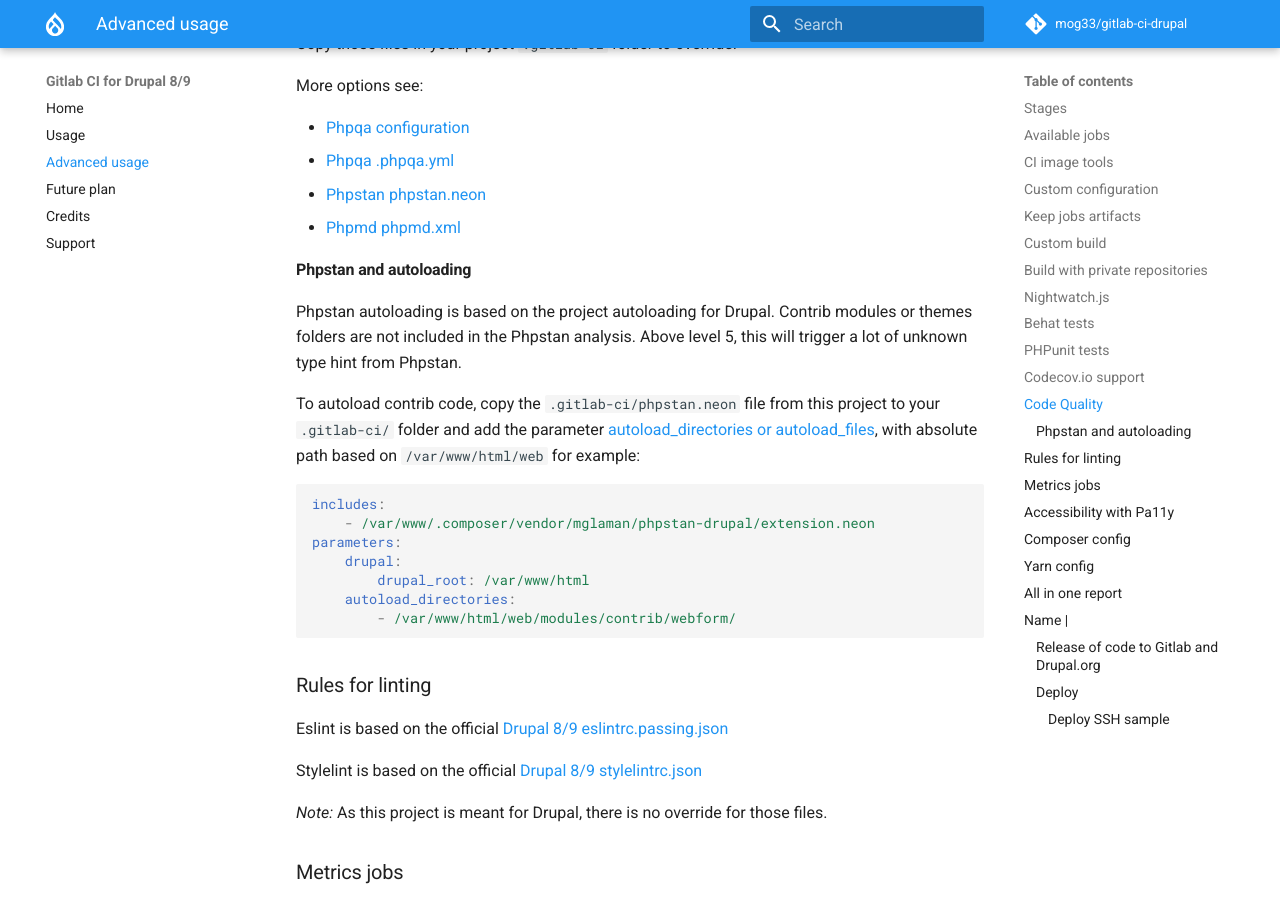
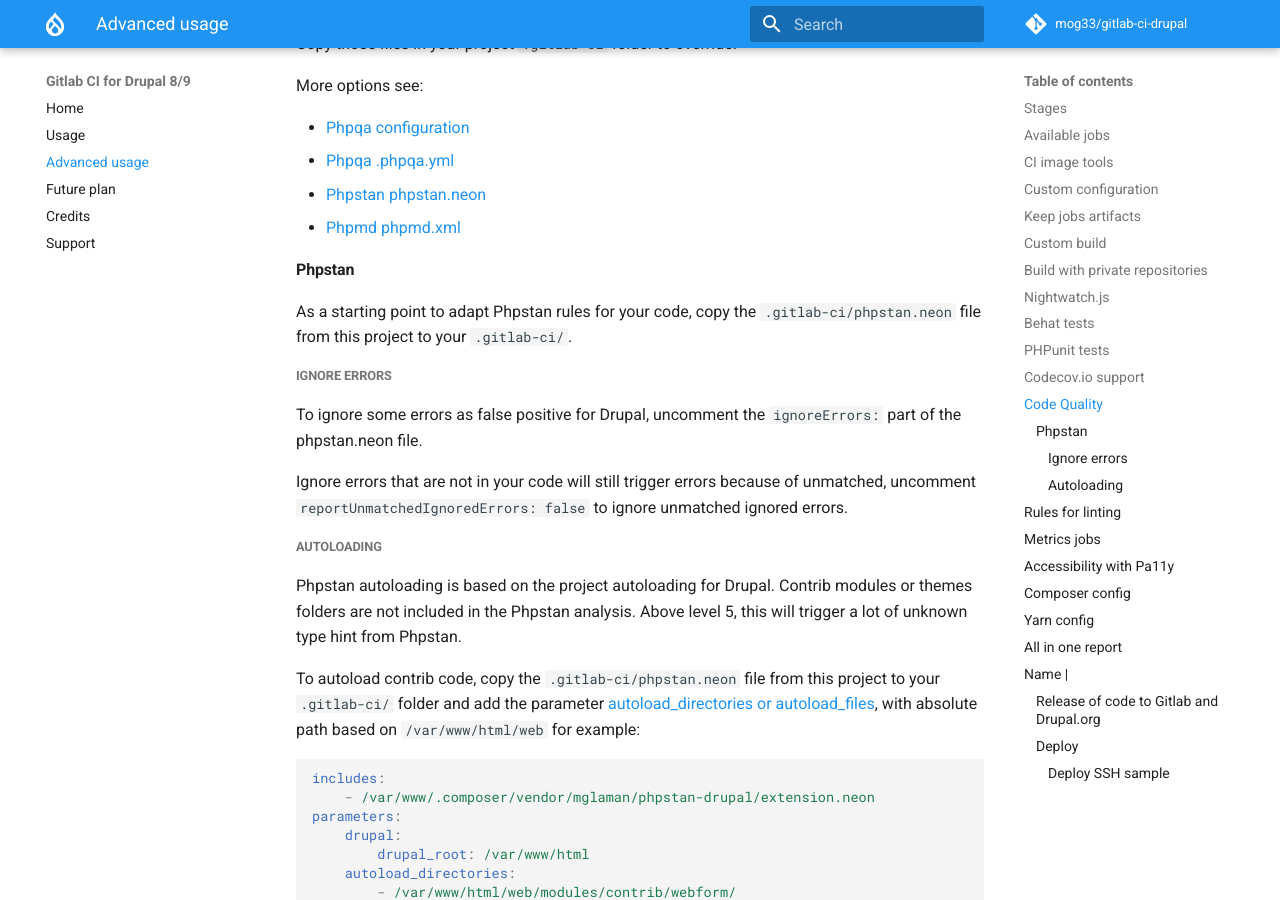
Before and after one commit to mogtofu33/gitlab-ci-drupal, an MkDocs documentation site: the page built from docs/advanced-usage.md, in a window 1280 px wide and 900 px high, scrolled down 5948 px. Built offline with MkDocs 1.6.1 and Material for MkDocs 9.7.7, drawn with Linux system fonts in a browser that asks for light colours; comment, search, counter and statistics services are not loaded.

Commit message:
Update Phpstan doc.

````diff
--- a/docs/advanced-usage.md
+++ b/docs/advanced-usage.md
@@ -219,13 +219,27 @@ More options see:
 - [Phpstan phpstan.neon](https://phpstan.org/config-reference)
 - [Phpmd phpmd.xml](https://phpmd.org/rules/index.html)
 
-#### Phpstan and autoloading
+#### Phpstan
+
+As a starting point to adapt Phpstan rules for your code, copy the `.gitlab-ci/phpstan.neon` file from this project
+to your `.gitlab-ci/`.
+
+##### Ignore errors
+
+To ignore some errors as false positive for Drupal, uncomment the `ignoreErrors:` part of the phpstan.neon file.
+
+Ignore errors that are not in your code will still trigger errors because of unmatched, uncomment
+`reportUnmatchedIgnoredErrors: false` to ignore unmatched ignored errors.
+
+##### Autoloading
 
 Phpstan autoloading is based on the project autoloading for Drupal. Contrib modules or themes
 folders are not included in the Phpstan analysis. Above level 5, this will trigger a lot of
 unknown type hint from Phpstan.
 
-To autoload contrib code, copy the `.gitlab-ci/phpstan.neon` file from this project to your `.gitlab-ci/` folder and add the parameter [autoload_directories or autoload_files](https://phpstan.org/config-reference#autoloading), with absolute path based on `/var/www/html/web` for example:
+To autoload contrib code, copy the `.gitlab-ci/phpstan.neon` file from this project to your `.gitlab-ci/`
+folder and add the parameter [autoload_directories or autoload_files](https://phpstan.org/config-reference#autoloading),
+with absolute path based on `/var/www/html/web` for example:
 
 ```yaml
 includes:
--- a/mkdocs.yml
+++ b/mkdocs.yml
@@ -3,7 +3,7 @@ site_name: Gitlab CI for Drupal 8/9
 site_url:
 site_author: Jean Valverde
 site_description: >-
-  Gitlab CI integration for Drupal 8 project or module:
+  Gitlab CI integration for Drupal 8/9 project or module:
   unit tests, code quality, linting, metrics and deploy.
 
 repo_name: mog33/gitlab-ci-drupal
````
Also changed, not shown: 1 other file.
